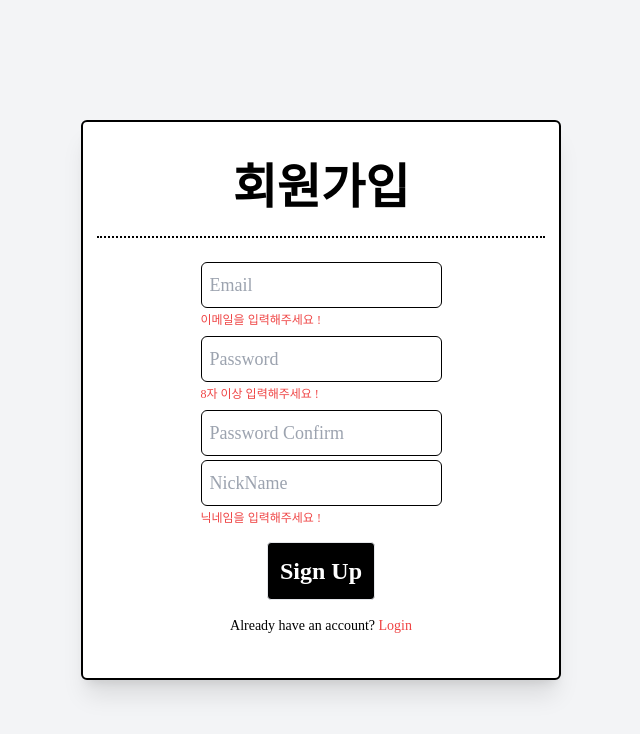
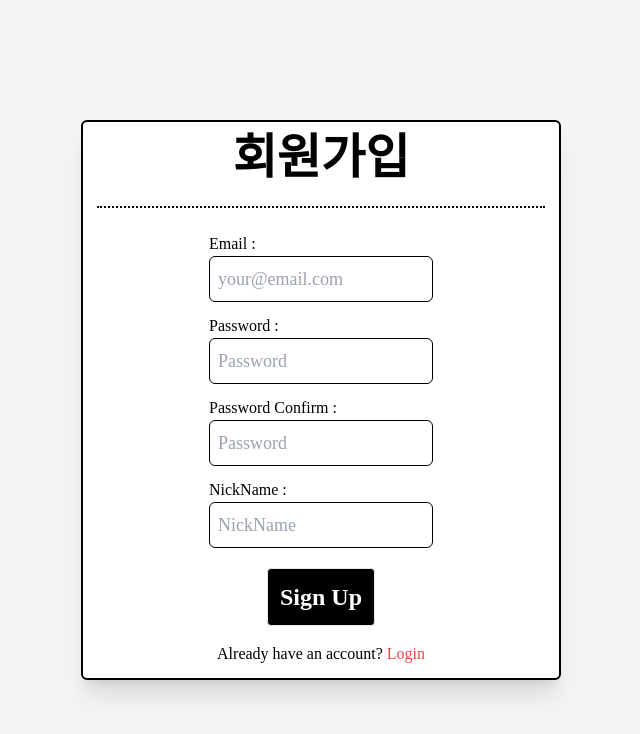
Before and after one commit to choihyejin94/final-project, a React (Vite) app: page /signup in a window 1280 px wide. Shown: the top 734 px of the page, without its empty margins (319-959 px from the left). Built offline with nearby package versions, Linux system fonts and the light colour scheme; no server answers.

Commit message:
유효성검사 함수로 변경 및 스타일링 변경

```diff
--- a/src/pages/Signup.tsx
+++ b/src/pages/Signup.tsx
@@ -4,7 +4,6 @@ import supabase from '../utils/supabase';
 
 export default function Signup() {
   const navigate = useNavigate();
-  const [user, setUser] = useState(null);
   const [email, setEmail] = useState('');
   const [password, setPassword] = useState('');
   const [passwordConfirm, setPasswordConfirm] = useState('');
@@ -12,13 +11,25 @@ export default function Signup() {
 
   const signUpNewUser = async (e: React.FormEvent<HTMLFormElement>) => {
     e.preventDefault();
-    const emailVaildCheck = () => {
-      const pattern = /^[a-zA-Z0-9._-]+@[a-zA-Z0-9.-]+\.[a-zA-Z]{2,}$/;
-      return pattern.test(email);
-    };
-    if (!emailVaildCheck()) {
-      alert('이메일 형식이 맞지 않습니다');
+
+    if (!nickName) {
+      alert('닉네임을 입력해주세요 !');
       return;
+    }
+
+    const emailRegex = /^[a-zA-Z0-9._-]+@[a-zA-Z0-9.-]+\.[a-zA-Z]{2,}$/;
+    if (!emailRegex.test(email)) {
+      alert('이메일 형식이 올바르지 않습니다 !');
+      return;
+    }
+
+    if (password.length < 8) {
+      alert('비밀번호는 8자 이상이어야 합니다 !');
+      return;
+    }
+
+    if (password !== passwordConfirm) {
+      alert('비밀번호가 일치하지 않습니다 !');
     }
 
     const { data, error } = await supabase.auth.signUp({
@@ -32,13 +43,12 @@ export default function Signup() {
     });
     if (error) {
       console.error('supabase auth error', error);
-    } else {
-      setUser(data.user);
+      return;
     }
 
     const { data: loginData, error: loginError } = await supabase
       .from('users')
-      .insert([{ id: data.user.id, email, nickname: nickName }])
+      .insert([{ id: data.user?.id, email, nickname: nickName }])
       .select();
     if (loginError) {
       console.error('supabase insert error', loginError);
@@ -65,44 +75,56 @@ export default function Signup() {
         <h2 className="font-bold text-5xl">회원가입</h2>
         <div className="border-b-2 border-dotted border-black w-[28rem] my-6" />
         <div className="flex flex-col">
+          <div>
+            <p>Email : </p>
             <input
               type={'email'}
-            placeholder={'Email'}
+              placeholder={'your@email.com'}
+              value={email}
               onChange={(e) => setEmail(e.target.value)}
-            className="border border-black rounded-md p-2 mb-1 text-lg focus:outline-none focus:ring-2 focus:ring-black"
+              className="border border-black rounded-md p-2 mb-3 text-lg w-[14rem] focus:outline-none focus:ring-2 focus:ring-black"
+              required
             />
-          {email ? '' : <p className="text-red-500 text-xs mb-2">이메일을 입력해주세요 !</p>}
+          </div>
+          <div>
+            <p>Password : </p>
             <input
               type={'password'}
               placeholder={'Password'}
+              value={password}
               onChange={(e) => setPassword(e.target.value)}
-            className="border border-black rounded-md p-2 mb-1 text-lg focus:outline-none focus:ring-2 focus:ring-black"
+              className="border border-black rounded-md p-2 mb-3 text-lg w-[14rem] focus:outline-none focus:ring-2 focus:ring-black"
+              required
             />
-          {password.length >= 8 ? '' : <p className="text-red-500 text-xs mb-2">8자 이상 입력해주세요 !</p>}
+          </div>
+          <div>
+            <p>Password Confirm : </p>
             <input
               type={'password'}
-            placeholder={'Password Confirm'}
+              placeholder={'Password'}
+              value={passwordConfirm}
               onChange={(e) => setPasswordConfirm(e.target.value)}
-            className="border border-black rounded-md p-2 mb-1 text-lg focus:outline-none focus:ring-2 focus:ring-black"
+              className="border border-black rounded-md p-2 mb-3 text-lg w-[14rem] focus:outline-none focus:ring-2 focus:ring-black"
+              required
             />
-          {password === passwordConfirm ? (
-            ''
-          ) : (
-            <p className="text-red-500 text-xs mb-2">패스워드가 일치하지 않습니다 !</p>
-          )}
+          </div>
+          <div>
+            <p>NickName : </p>
             <input
               type={'nickname'}
               placeholder={'NickName'}
+              value={nickName}
               onChange={(e) => setNickName(e.target.value)}
-            className="border border-black rounded-md p-2 mb-1 text-lg focus:outline-none focus:ring-2 focus:ring-black"
+              className="border border-black rounded-md p-2 mb-3 text-lg w-[14rem] focus:outline-none focus:ring-2 focus:ring-black"
+              required
             />
-          {nickName ? '' : <p className="text-red-500 text-xs mb-2">닉네임을 입력해주세요 !</p>}
+          </div>
         </div>
         <button className="border bg-black text-white rounded p-3 m-2 font-bold text-2xl hover:bg-white hover:text-black hover:border-black cursor-pointer">
           Sign Up
         </button>
         <div>
-          <p className="text-sm mt-2">
+          <p className="mt-2">
             Already have an account?{' '}
             <Link to="/login">
               <button className="text-red-500">Login</button>
```
Lines whose indentation alone changed are shown as unchanged.
